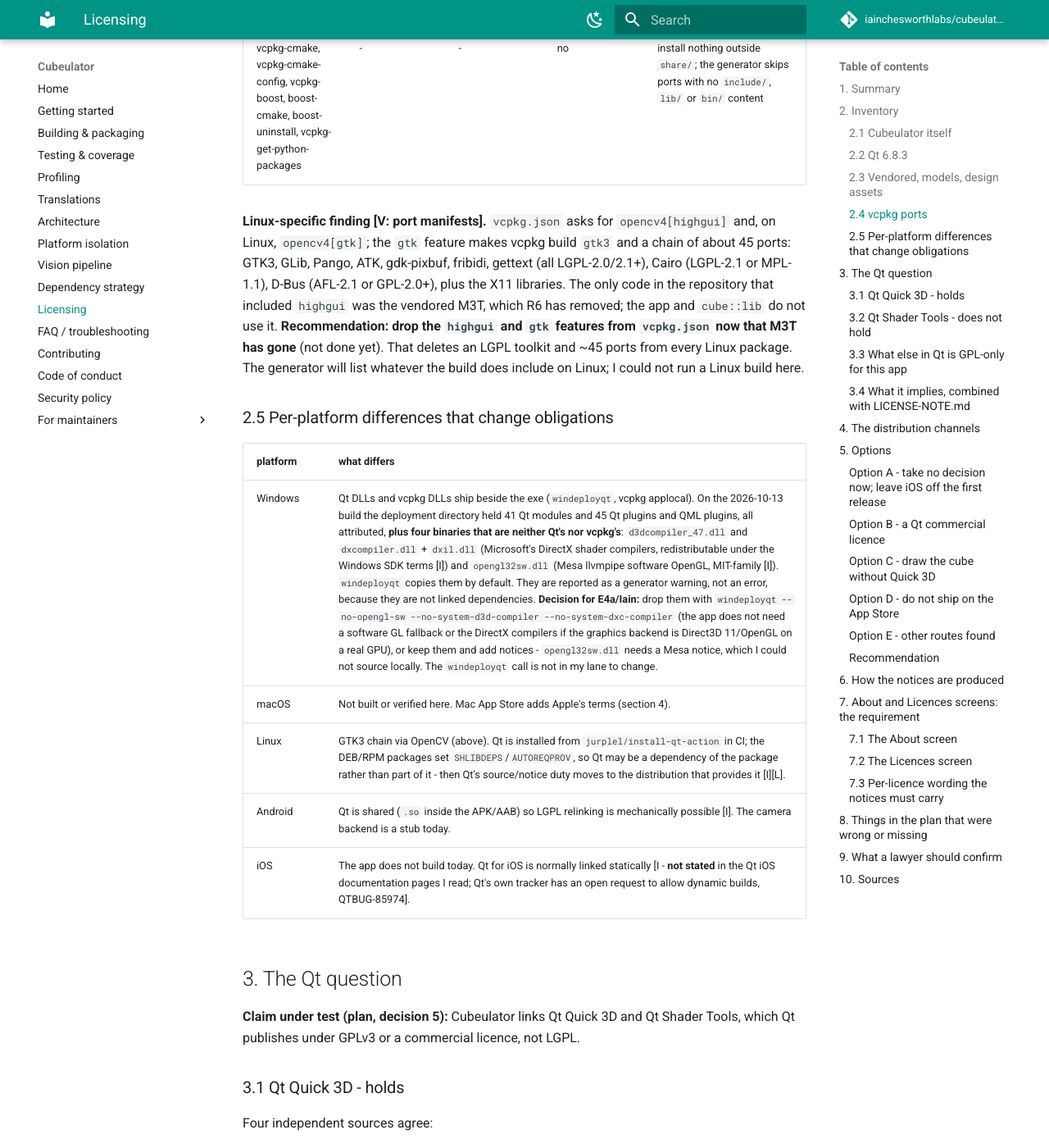
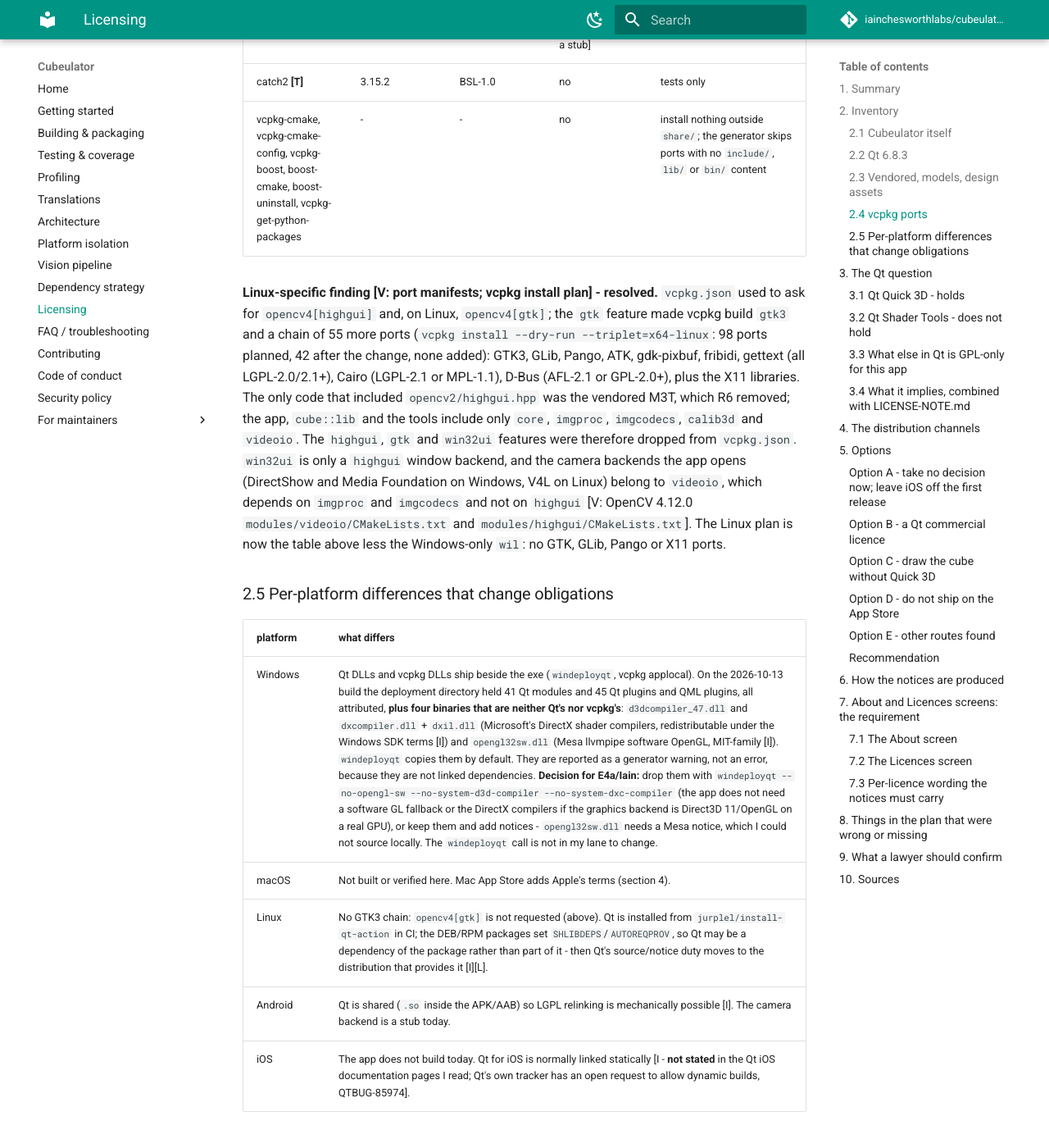
Before and after one commit to iainchesworth/cubeulator, an MkDocs documentation site: the page built from docs/licensing.md, in a window 1280 px wide and 1400 px high, scrolled down 7338 px. Shown: the whole window at 82% size. Built offline with MkDocs 1.6.1 and Material for MkDocs 9.7.7, drawn with Linux system fonts in a browser that asks for light colours; comment, search, counter and statistics services are not loaded; some of the changed text lies outside the part shown.

Commit message:
Drop the OpenCV highgui, gtk and win32ui features
The only code that included opencv2/highgui.hpp was the vendored M3T
tracker, which the previous commit removes. Nothing in src, tools or
tests includes it, and no CMake target names opencv_highgui.

highgui is a module that depends on videoio, not the other way round;
win32ui and gtk are highgui window backends. The camera backends the
app opens (dshow, msmf, v4l) belong to videoio, so they stay.

On x64-linux, `vcpkg install --dry-run` plans 98 ports before and 42
after: gtk3 and 55 more (glib, pango, cairo, fontconfig, gperf, the
vcpkg-make X11 ports, ...) no longer build. Because gperf and the
autotools X11 ports were the only reason for the autotools chain and
libxtst-dev (at-spi2-core) on the Linux CI legs, drop those apt
packages from clang-tidy, build-and-test, system-tests, coverage and
CodeQL. The Android job keeps its autotools install: opencv4[gtk] is
not supported on android, so that job's port set does not change.

docs/licensing.md: the opencv4 row, the Linux-specific finding, the
per-platform Linux row and finding 6 now describe the resolved state.

```diff
--- a/docs/licensing.md
+++ b/docs/licensing.md
@@ -43,9 +43,9 @@
 3. **Qt is the only copyleft dependency that matters for the stores.** Every
    other shipped third-party component is permissive (MIT, BSD, Apache-2.0,
    Zlib, ISC, libpng, IJG), file-level weak copyleft (MPL-2.0: Eigen), or
-   notice-only [V: inventory below]. On Linux an OpenCV feature pulls in
-   vcpkg's GTK3 chain, which is LGPL (see
-   [section 2.4](#24-vcpkg-ports)); that is avoidable.
+   notice-only [V: inventory below]. Until the `highgui` and `gtk` OpenCV
+   features were dropped, vcpkg's LGPL GTK3 chain reached Linux through
+   them (see [section 2.4](#24-vcpkg-ports)); it no longer does.
 4. **Routes for the App Store**, in the order this paper recommends them (full
    analysis in [section 5](#5-options)): (a) do not put iOS on the first
    release, and take the decision with a quote in hand; (b) a Qt commercial
@@ -172,7 +172,7 @@
 
 | port | version | SPDX | ships | why / obligation |
 |---|---|---|---|---|
-| opencv4 | 4.12.0#5 | Apache-2.0 (port says `null`; the copyright file is Apache-2.0 plus SoftFloat and a CHI-table notice) | W M L A | Apache: licence copy; keep the bundled notices in its copyright file. Features: calib3d, core, fs, highgui, intrinsics, jpeg, png, quirc, thread, tiff, webp, + dshow/msmf/win32ui (W), v4l/gtk (L) |
+| opencv4 | 4.12.0#5 | Apache-2.0 (port says `null`; the copyright file is Apache-2.0 plus SoftFloat and a CHI-table notice) | W M L A | Apache: licence copy; keep the bundled notices in its copyright file. Features: calib3d, core, fs, intrinsics, jpeg, png, quirc, thread, tiff, webp, + dshow/msmf (W), v4l (L). `highgui`, `gtk` and `win32ui` are not requested (see the Linux-specific finding below) |
 | libjpeg-turbo | 3.2.0 | BSD-3-Clause (port); the file also carries the IJG licence | all | notice in docs |
 | libpng | 1.6.58 | libpng-2.0 | all | notice; no misrepresentation |
 | tiff | 4.7.2 | libtiff | all | notice |
@@ -193,16 +193,23 @@
 | catch2 **[T]** | 3.15.2 | BSL-1.0 | no | tests only |
 | vcpkg-cmake, vcpkg-cmake-config, vcpkg-boost, boost-cmake, boost-uninstall, vcpkg-get-python-packages | - | - | no | install nothing outside `share/`; the generator skips ports with no `include/`, `lib/` or `bin/` content |
 
-**Linux-specific finding [V: port manifests].** `vcpkg.json` asks for
-`opencv4[highgui]` and, on Linux, `opencv4[gtk]`; the `gtk` feature makes vcpkg
-build `gtk3` and a chain of about 45 ports: GTK3, GLib, Pango, ATK, gdk-pixbuf,
+**Linux-specific finding [V: port manifests; vcpkg install plan] - resolved.**
+`vcpkg.json` used to ask for `opencv4[highgui]` and, on Linux,
+`opencv4[gtk]`; the `gtk` feature made vcpkg build `gtk3` and a chain of 55
+more ports (`vcpkg install --dry-run --triplet=x64-linux`: 98 ports planned,
+42 after the change, none added): GTK3, GLib, Pango, ATK, gdk-pixbuf,
 fribidi, gettext (all LGPL-2.0/2.1+), Cairo (LGPL-2.1 or MPL-1.1), D-Bus
-(AFL-2.1 or GPL-2.0+), plus the X11 libraries. The only code in the repository
-that included `highgui` was the vendored M3T, which R6 has removed; the app and
-`cube::lib` do not use it. **Recommendation: drop the `highgui` and `gtk` features
-from `vcpkg.json` now that M3T has gone** (not done yet). That deletes an LGPL
-toolkit and ~45 ports from every Linux package. The generator will list
-whatever the build does include on Linux; I could not run a Linux build here.
+(AFL-2.1 or GPL-2.0+), plus the X11 libraries. The only code that included
+`opencv2/highgui.hpp` was the vendored M3T, which R6 removed; the app,
+`cube::lib` and the tools include only `core`, `imgproc`, `imgcodecs`,
+`calib3d` and `videoio`. The `highgui`, `gtk` and `win32ui` features were
+therefore dropped from `vcpkg.json`. `win32ui` is only a `highgui` window
+backend, and the camera backends the app opens (DirectShow and Media
+Foundation on Windows, V4L on Linux) belong to `videoio`, which depends on
+`imgproc` and `imgcodecs` and not on `highgui` [V: OpenCV 4.12.0
+`modules/videoio/CMakeLists.txt` and `modules/highgui/CMakeLists.txt`]. The
+Linux plan is now the table above less the Windows-only `wil`: no GTK, GLib,
+Pango or X11 ports.
 
 ### 2.5 Per-platform differences that change obligations
 
@@ -210,7 +217,7 @@
 |---|---|
 | Windows | Qt DLLs and vcpkg DLLs ship beside the exe (`windeployqt`, vcpkg applocal). On the 2026-10-13 build the deployment directory held 41 Qt modules and 45 Qt plugins and QML plugins, all attributed, **plus four binaries that are neither Qt's nor vcpkg's**: `d3dcompiler_47.dll` and `dxcompiler.dll` + `dxil.dll` (Microsoft's DirectX shader compilers, redistributable under the Windows SDK terms [I]) and `opengl32sw.dll` (Mesa llvmpipe software OpenGL, MIT-family [I]). `windeployqt` copies them by default. They are reported as a generator warning, not an error, because they are not linked dependencies. **Decision for E4a/Iain:** drop them with `windeployqt --no-opengl-sw --no-system-d3d-compiler --no-system-dxc-compiler` (the app does not need a software GL fallback or the DirectX compilers if the graphics backend is Direct3D 11/OpenGL on a real GPU), or keep them and add notices - `opengl32sw.dll` needs a Mesa notice, which I could not source locally. The `windeployqt` call is not in my lane to change. |
 | macOS | Not built or verified here. Mac App Store adds Apple's terms (section 4). |
-| Linux | GTK3 chain via OpenCV (above). Qt is installed from `jurplel/install-qt-action` in CI; the DEB/RPM packages set `SHLIBDEPS`/`AUTOREQPROV`, so Qt may be a dependency of the package rather than part of it - then Qt's source/notice duty moves to the distribution that provides it [I][L]. |
+| Linux | No GTK3 chain: `opencv4[gtk]` is not requested (above). Qt is installed from `jurplel/install-qt-action` in CI; the DEB/RPM packages set `SHLIBDEPS`/`AUTOREQPROV`, so Qt may be a dependency of the package rather than part of it - then Qt's source/notice duty moves to the distribution that provides it [I][L]. |
 | Android | Qt is shared (`.so` inside the APK/AAB) so LGPL relinking is mechanically possible [I]. The camera backend is a stub today. |
 | iOS | The app does not build today. Qt for iOS is normally linked statically [I - **not stated** in the Qt iOS documentation pages I read; Qt's own tracker has an open request to allow dynamic builds, QTBUG-85974]. |
 
@@ -700,9 +707,10 @@
    neither the holder nor the download URL for the model. Apache-2.0 asks
    for the licence and any NOTICE; supplying the real holder is a one-line
    fix once someone checks the OpenCV Zoo.
-6. **GTK3 and about 45 LGPL/X11 ports reach Linux** through
-   `opencv4[gtk]`, which exists to back `highgui`, which only the vendored M3T
-   used (section 2.4). M3T is gone; the two features are still asked for.
+6. **GTK3 and 55 LGPL/X11 ports used to reach Linux** through
+   `opencv4[gtk]`, which existed to back `highgui`, which only the vendored
+   M3T used. Resolved by dropping the features once M3T was removed
+   (section 2.4).
 7. **bgfx is a declared dependency nothing links**; it would otherwise have
    looked like a shipped component. The inventory distinguishes declared from
    linked because the generator reads the link line.
--- a/vcpkg.json
+++ b/vcpkg.json
@@ -15,8 +15,6 @@
         "calib3d",
         { "name": "dshow", "platform": "windows & !uwp" },
         "fs",
-        { "name": "gtk", "platform": "linux" },
-        "highgui",
         "intrinsics",
         "jpeg",
         { "name": "msmf", "platform": "windows & !uwp & !mingw" },
@@ -25,8 +23,7 @@
         "thread",
         "tiff",
         { "name": "v4l", "platform": "linux" },
-        "webp",
-        { "name": "win32ui", "platform": "windows & !uwp" }
+        "webp"
       ]
     },
     "onnxruntime",
```
Also changed, not shown: 2 other files.
